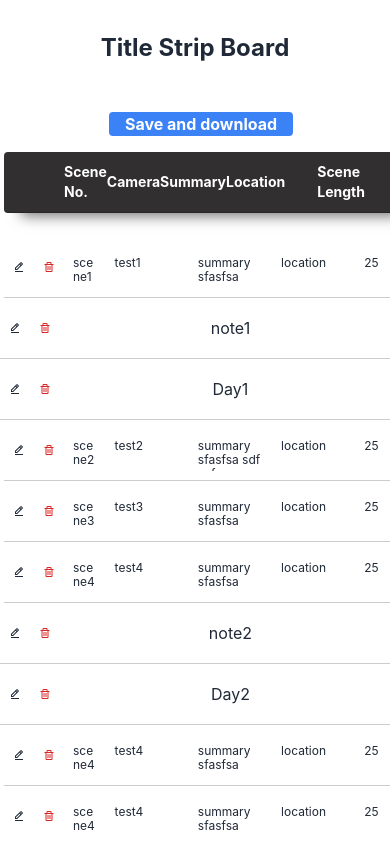
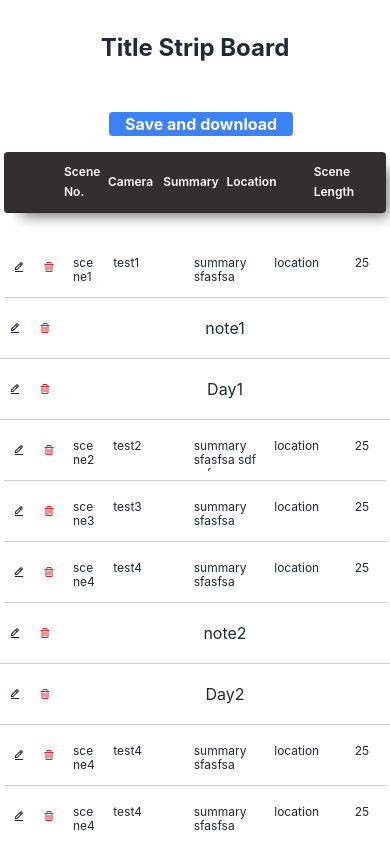
Before and after one commit to abdullah-manafikhi/movie, a Next.js app: page /output in a window 390 px wide. Shown: the top 844 px of the page. Built offline with nearby package versions, Linux system fonts and the light colour scheme.

Commit message:
chang font  in the head of  the table in the mobile

```diff
--- a/styles/globals.css
+++ b/styles/globals.css
@@ -124,6 +124,7 @@ body {
 @media print {
   .row-grid {
     grid-template-columns:  1fr repeat(3, 2fr) 1fr ;
+    align-items: center;
     /* grid-template-columns: 100px repeat(3, 200px) 100px ; */
   }
   .row-grid-day{
@@ -162,13 +163,29 @@ body {
  /* ≥576px	 */
  @media (max-width: 576px)
 {
-  #tableTitle {
-    font-size: 8px;
+  #tableTitle span {
+    font-size: 12px;
   }
+  .row-grid{
+    display: grid;
+    align-items: center;
+    justify-items: center;
+    grid-template-columns: 60px 1fr repeat(3, 2fr) 1fr ;
+    /* on edit dont forget to edit the print media  */
+    grid-auto-rows: minmax(60px, auto);
+    background-color: rgba(255, 255, 255, 0.8);
+    border-bottom: solid 1px rgba(0, 0, 0, 0.2);
+    margin: auto 4px ;
+  }
+
 
 }
  /* <400px */
  @media (max-width: 400px)
 {
+  #tableTitle span {
+    font-size: 12px;
+    font-weight: 600;
+  }
 
- }
+}
```
